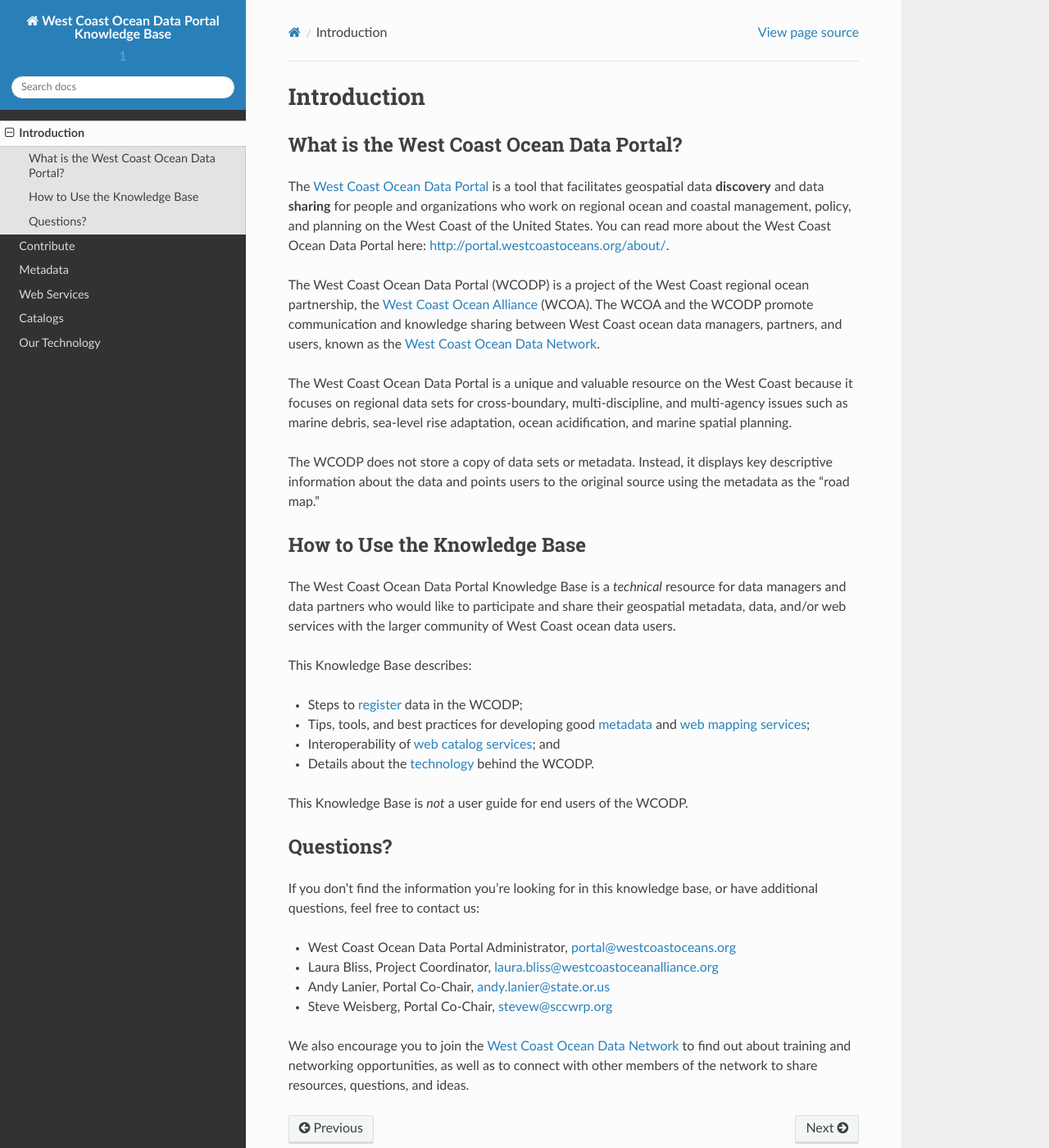
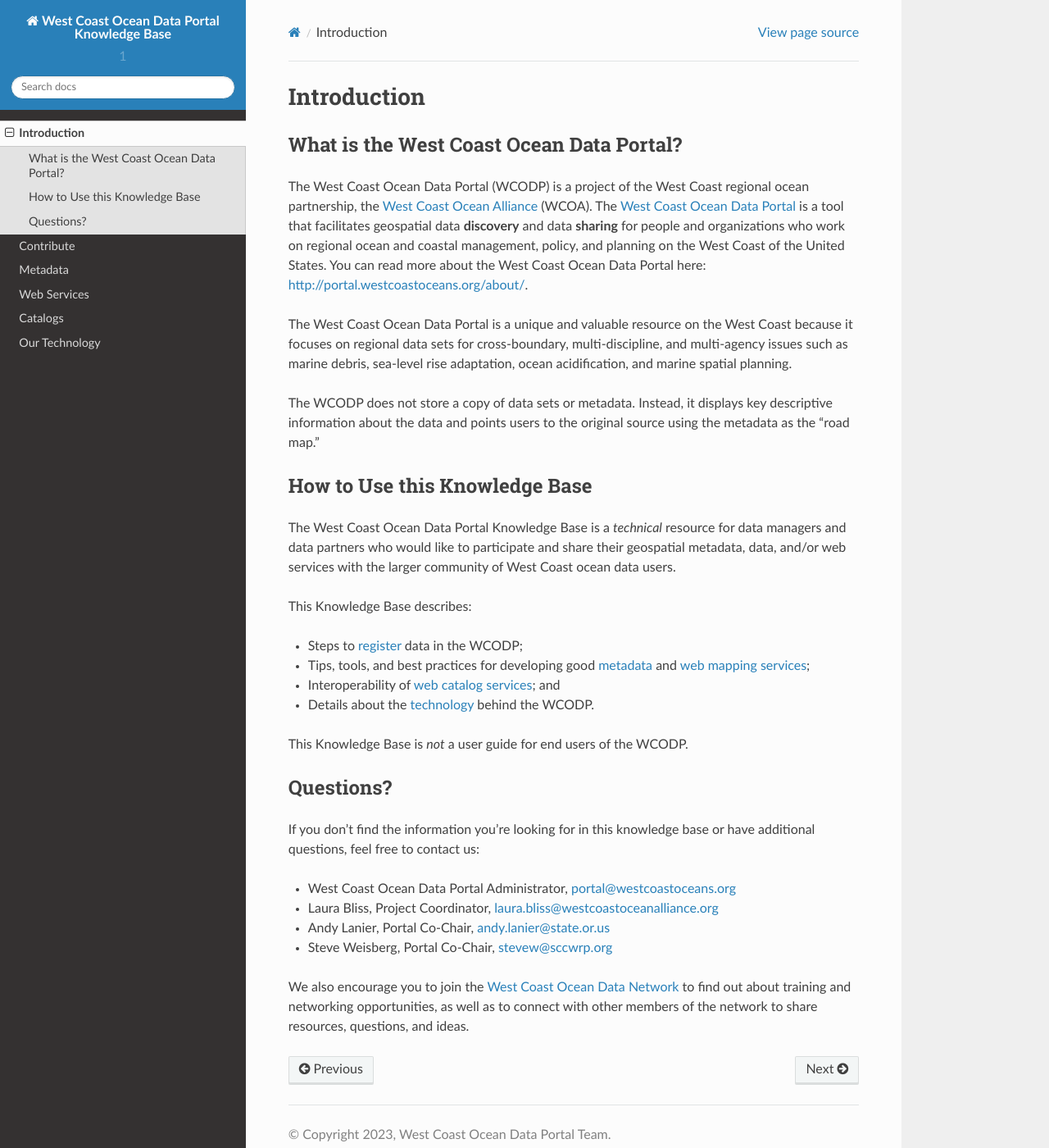
Before and after one commit to WCGA/knowledge-base, a Sphinx documentation site: the page built from docs/intro.rst, in a window 1280 px wide and 1400 px high. Shown: the whole window at 82% size. Built offline with Sphinx 7.4.7 and the Read the Docs theme 2.0.0, drawn with Linux system fonts in a browser that asks for light colours.

Commit message:
Update intro.rst

```diff
--- a/docs/intro.rst
+++ b/docs/intro.rst
@@ -4,15 +4,13 @@
 
 What is the West Coast Ocean Data Portal?
 =========================================
-The `West Coast Ocean Data Portal <http://portal.westcoastoceans.org/>`_ is a tool that facilitates geospatial data **discovery** and data **sharing** for people and organizations who work on regional ocean and coastal management, policy, and planning on the West Coast of the United States. You can read more about the West Coast Ocean Data Portal here: http://portal.westcoastoceans.org/about/.
-
-The West Coast Ocean Data Portal (WCODP) is a project of the West Coast regional ocean partnership, the `West Coast Ocean Alliance <https://www.westcoastoceanalliance.org/>`_ (WCOA). The WCOA and the WCODP promote communication and knowledge sharing between West Coast ocean data managers, partners, and users, known as the `West Coast Ocean Data Network <http://network.westcoastoceans.org/>`_.
+The West Coast Ocean Data Portal (WCODP) is a project of the West Coast regional ocean partnership, the `West Coast Ocean Alliance <https://www.westcoastoceanalliance.org/>`_ (WCOA). The `West Coast Ocean Data Portal <http://portal.westcoastoceans.org/>`_ is a tool that facilitates geospatial data **discovery** and data **sharing** for people and organizations who work on regional ocean and coastal management, policy, and planning on the West Coast of the United States. You can read more about the West Coast Ocean Data Portal here: http://portal.westcoastoceans.org/about/.
 
 The West Coast Ocean Data Portal is a unique and valuable resource on the West Coast because it focuses on regional data sets for cross-boundary, multi-discipline, and multi-agency issues such as marine debris, sea-level rise adaptation, ocean acidification, and marine spatial planning.
 
 The WCODP does not store a copy of data sets or metadata.  Instead, it displays key descriptive information about the data and points users to the original source using the metadata as the "road map."
 
-How to Use the Knowledge Base
+How to Use this Knowledge Base
 =============================
 The West Coast Ocean Data Portal Knowledge Base is a *technical* resource for data managers and data partners who would like to participate and share their geospatial metadata, data, and/or web services with the larger community of West Coast ocean data users.
 
@@ -33,7 +31,7 @@
 
 Questions?
 ==========
-If you don't find the information you're looking for in this knowledge base, or have additional questions, feel free to contact us:
+If you don't find the information you're looking for in this knowledge base or have additional questions, feel free to contact us:
 
 * West Coast Ocean Data Portal Administrator, portal@westcoastoceans.org
 * Laura Bliss, Project Coordinator, laura.bliss@westcoastoceanalliance.org
```
